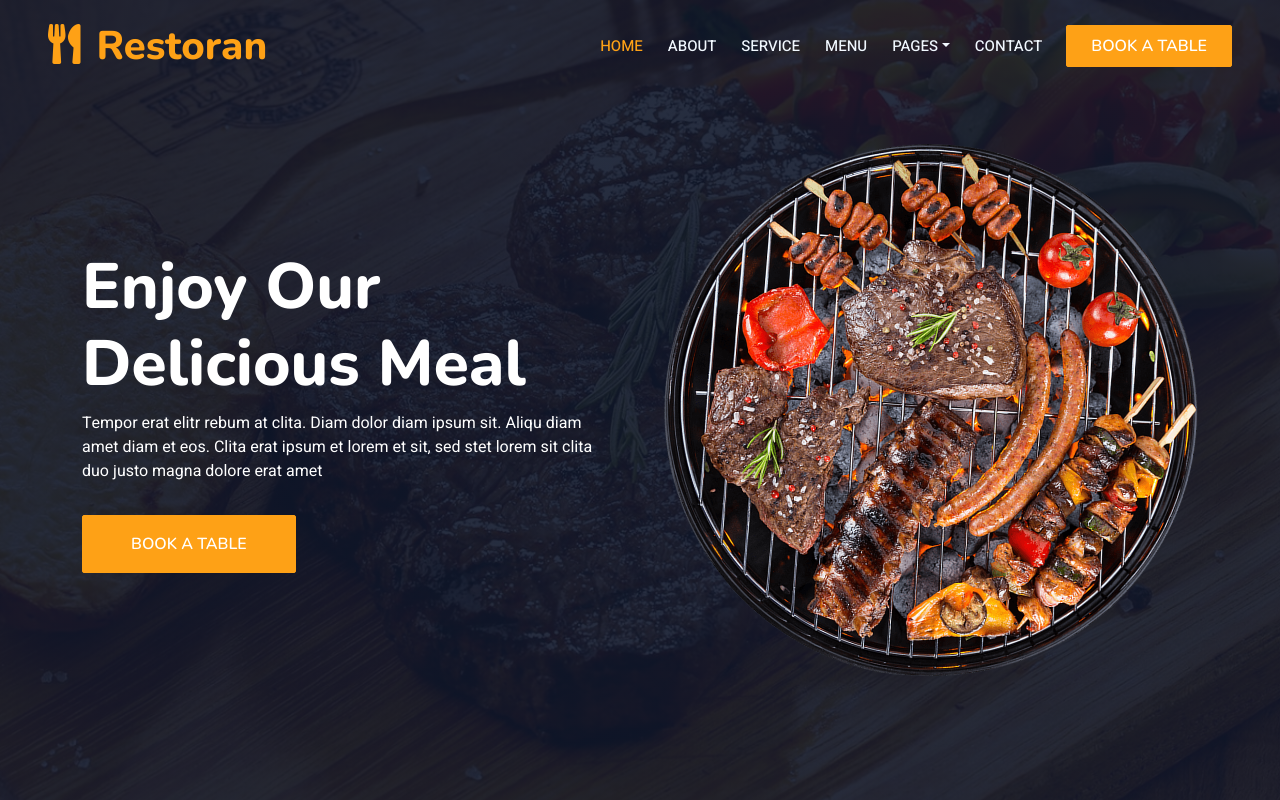
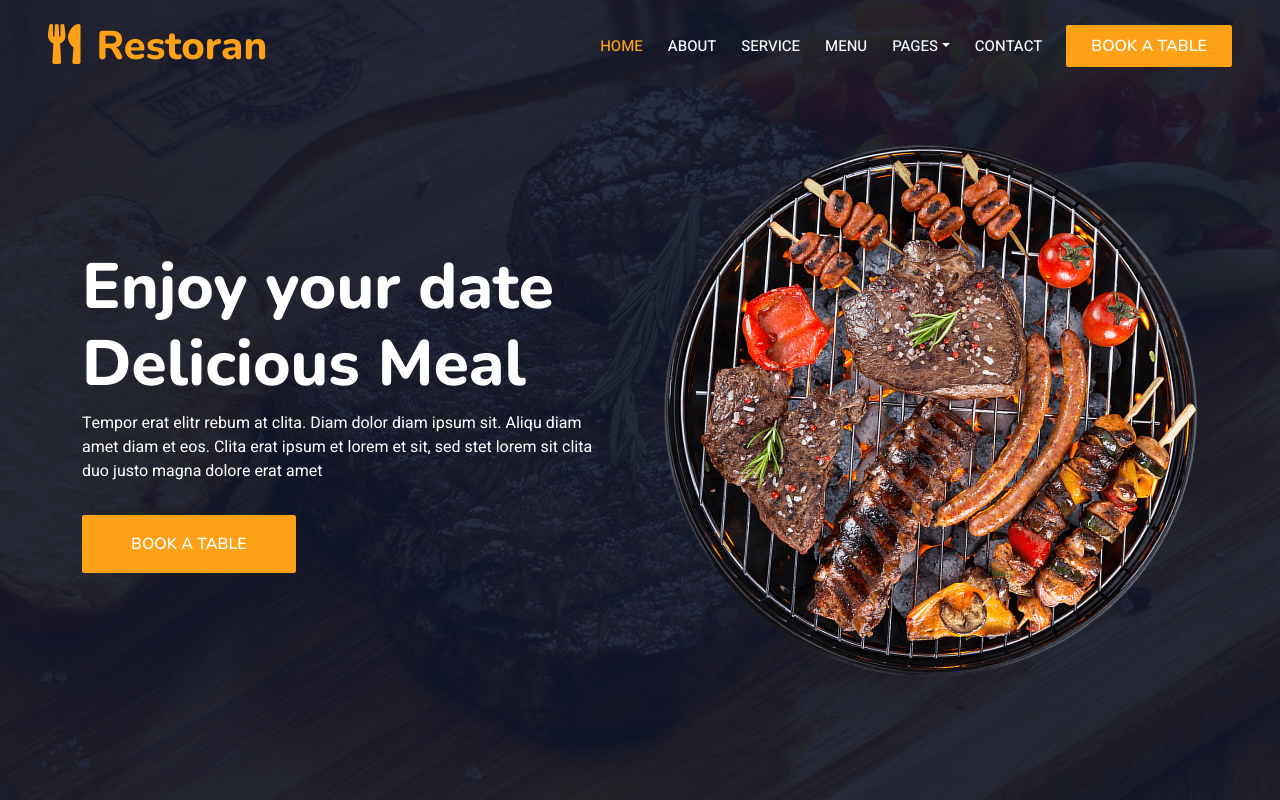
Before and after one commit to BROSITH3333/DevOpsFinal, a plain HTML site: page index.html in a window 1280 px wide. Shown: the top 800 px of the page. Drawn offline with nearby package versions, Linux system fonts and the light colour scheme.

Commit message:
Change index

```diff
--- a/index.html
+++ b/index.html
@@ -111,7 +111,7 @@
             <div class="row align-items-center g-5">
               <div class="col-lg-6 text-center text-lg-start">
                 <h1 class="display-3 text-white animated slideInLeft">
-                  Enjoy Our<br />Delicious Meal
+                  Enjoy your date <br />Delicious Meal
                 </h1>
                 <p class="text-white animated slideInLeft mb-4 pb-2">
                   Tempor erat elitr rebum at clita. Diam dolor diam ipsum sit.
```
